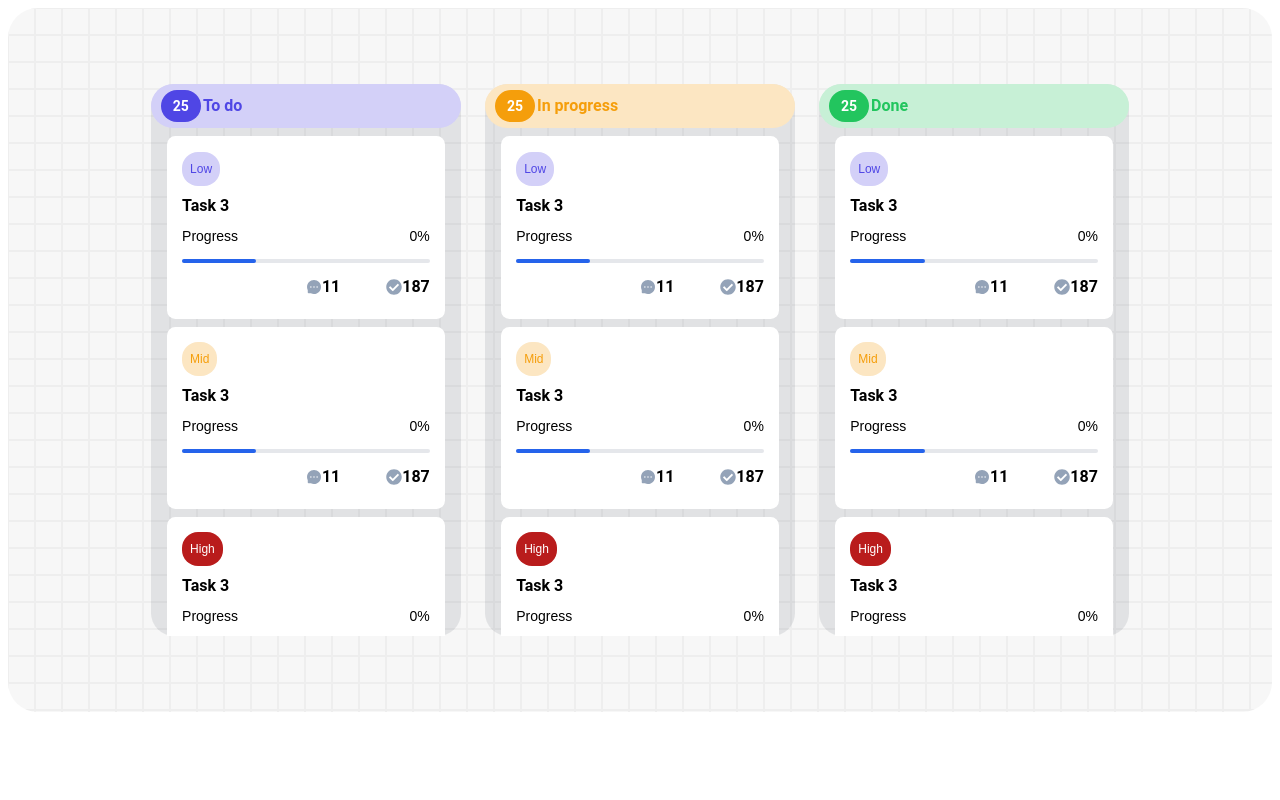
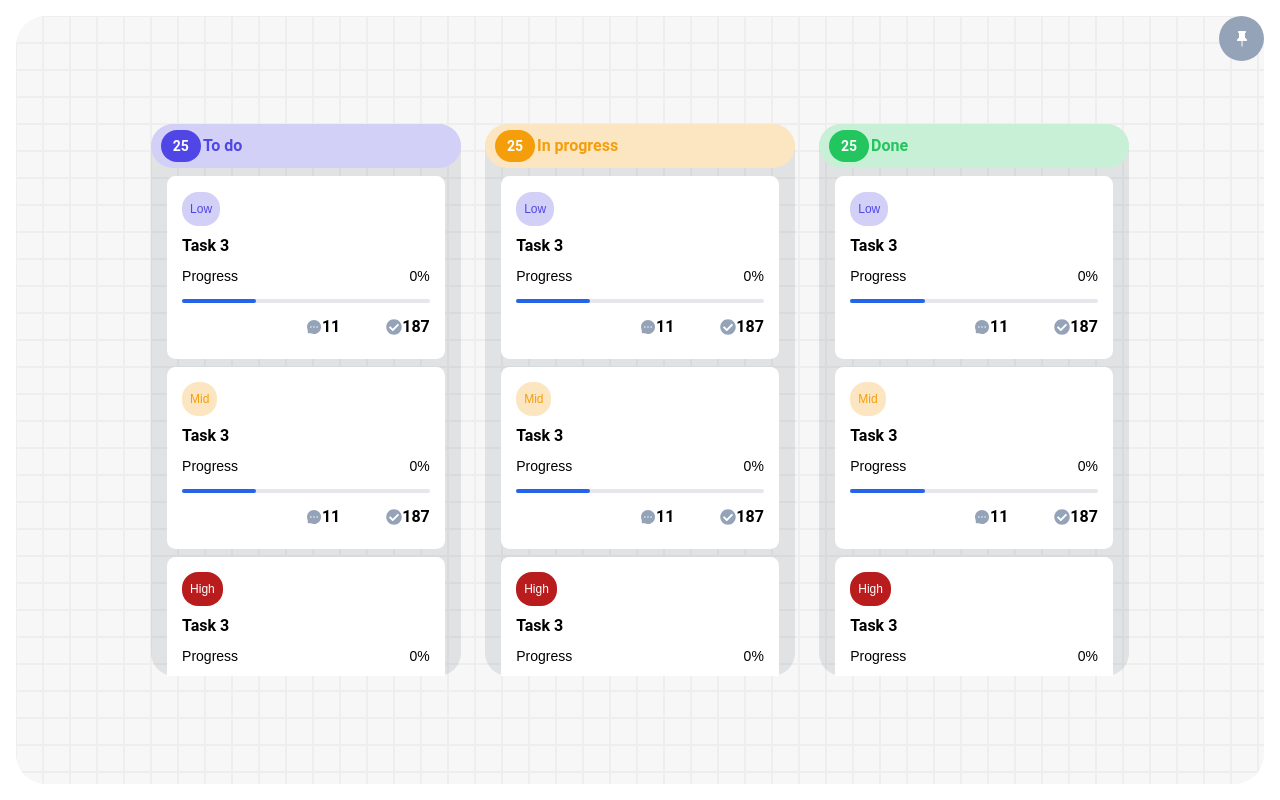
Before and after one commit to amiranda1911/project-manager-v2, a React (Vite) app: page /kanban in a window 1280 px wide. Built offline with nearby package versions, Linux system fonts and the light colour scheme.

Commit message:
feat: open and close function on fixed metric card

```diff
--- a/src/Components/FixedMetrics.tsx
+++ b/src/Components/FixedMetrics.tsx
@@ -1,7 +1,11 @@
 import { BsPinFill } from 'react-icons/bs'
 import FixedMetricUserCard from './FixedMetricUserCard'
 
-const FixedMetrics = () => {
+interface FixedMetricsProps {
+    closeDispatch: React.Dispatch<React.SetStateAction<boolean>>;
+  }
+
+const FixedMetrics = ({closeDispatch} : FixedMetricsProps) => {
   return (
     <>
         <section className='
@@ -9,18 +13,17 @@ const FixedMetrics = () => {
             w-[15.47rem]
             h-[27.94rem]
             bg-[#6C7D96]
-        absolute
-        right-0
-        m-5
+            lg:w-[18.63rem] xl:w-[18.63rem] 2xl:w-[18.63rem]
             p-4
             rounded-[1.56rem]
+            mx-auto
         '>
             <h2 className='
                 flex justify-between items-center
                 font-roboto font-bold
                 text-white
                 text-16'
-        ><span>In This project</span> <BsPinFill /></h2>
+            ><span>In This project</span> <button onClick={() => closeDispatch(false)}><BsPinFill /></button></h2>
             <FixedMetricUserCard name="John Doe" role='ProjectManager'/>
             <FixedMetricUserCard name="Jane Doe" role='Analyst'/>
             <FixedMetricUserCard name="John Doe" role='ProjectManager'/>
--- a/src/pages/Kanban/Kanban.tsx
+++ b/src/pages/Kanban/Kanban.tsx
@@ -1,24 +1,46 @@
+import { useState } from 'react'
+import FixedMetrics from '../../Components/FixedMetrics'
 import KanbanColumn from '../../Components/KanbanColumn'
+import MainHeader from '../../Components/MainHeader'
 import kanbanCanvasBgImage from '/public/kanban-bg.png'
+import { BsPinFill } from 'react-icons/bs'
 const Kanban = () => {
+  const [showFixedMetric, setShowFixedMetric] = useState<boolean>(false)
+
   return (
-    <div className='flex flex-grow'>
-      <section id='kanban-canvas' className="
-          flex flex-grow flex-row
-          w-full
-          md:w-[54.25rem] md:h-[44rem]
-          m-2
-          items-center
-          justify-center
-          rounded-[1.875rem]
-        "
+    <>
+    <div className={`flex flex-grow box-border w-full relative`}>
+      <div className={`
+        m-4 w-full
+        rounded-[1.875rem]
+        items-center
+        justify-center
+        flex flex-grow flex-row
+        ${showFixedMetric  ? 'lg:w-3/4': '' }
+      `}
         style={{ backgroundImage: `url(${kanbanCanvasBgImage})` }}
-        >
+      >
         <KanbanColumn type='To do'/>
         <KanbanColumn type='In progress'/>
         <KanbanColumn type='Done'/>
-      </section>
+      </div>
+
+      <div className={`
+        ${showFixedMetric  ? 'lg:w-1/4': 'hidden' }
+        m-4
+        lg:static
+        absolute
+        right-0`}
+      >
+         {showFixedMetric && <FixedMetrics closeDispatch={setShowFixedMetric} />}
+      </div>
+      {!showFixedMetric &&
+      <>
+        <button className='m-4 absolute w-[45px] h-[45px] bg-[#94A3B8] rounded-full top-0 right-0' onClick={() => setShowFixedMetric(true)}><BsPinFill className='text-white m-auto' /></button>
+      </>
+      }
     </div>
+    </>
   )
 }
 
```
Lines whose indentation alone changed are shown as unchanged.
